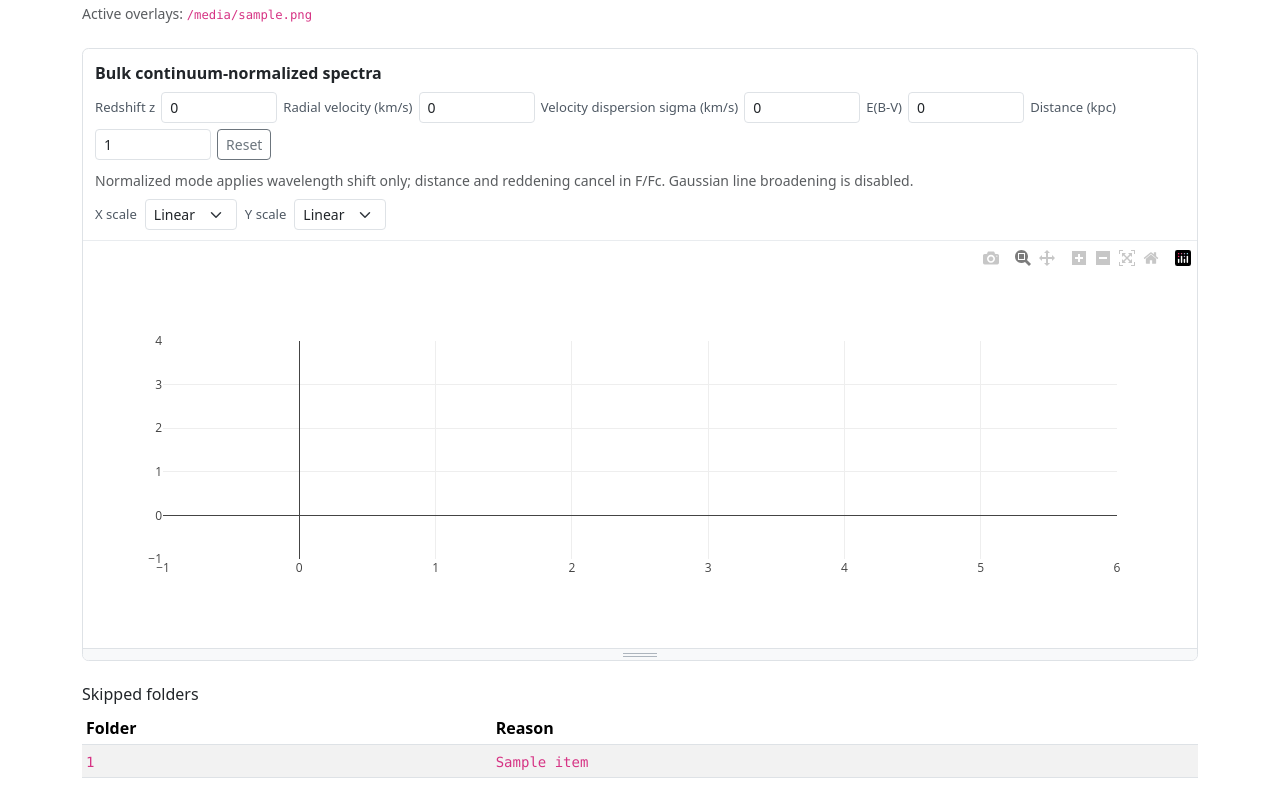
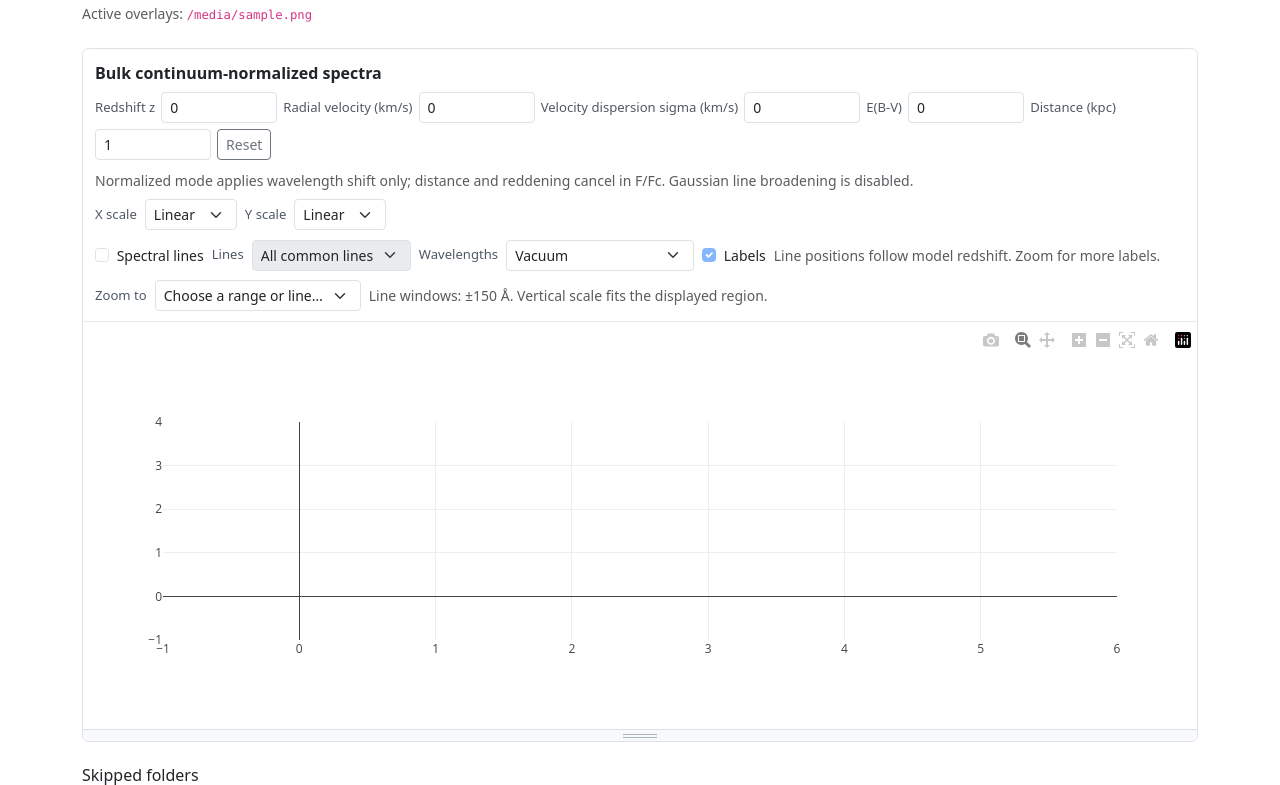
Before and after one commit to karpov-sv/cmfgen_viewer, a Flask app: template cmfgen_viewer/templates/bulk_spectrum_view.html in a window 1280 px wide. Shown: the part 581-1366 px from the top of the page. Run offline with Flask 3, Linux system fonts and the light colour scheme; the template is opened without the code that fills it: most values are stand-ins (such as "Sample title", 1, 10 or a date in 2020); data that the repository does not hold is empty; some libraries are stand-ins or nearby versions.

Commit message:
Add spectral line overlays and spectrum zoom presets
Add shared reference markers to model, bulk, uploaded, and parsed
wavelength plots. Include hydrogen, helium, and common metal lines,
optional labels, air/vacuum conventions, and model redshift tracking.

Provide quick zoom presets for individual lines (+/-150 Angstroms),
the optical range, and all visible spectrum data. Fit the vertical
range to the selected window, including error bars and crossing line
segments, while preserving linear/log scales and existing fit markers.

Document usage and reference sources, extend Chromium smoke coverage,
and report browser connection/command timeouts promptly.

Validation: Python compilation, JavaScript syntax, whitespace checks,
and eight focused JavaScript vertical-zoom checks pass. Chromium
checks passed for overlays and wavelength presets; verification after
adding vertical rescaling was blocked by Chromium initialization
and Runtime.enable timeouts before the application loaded.

```diff
--- a/cmfgen_viewer/static/bulk_spectrum_view.js
+++ b/cmfgen_viewer/static/bulk_spectrum_view.js
@@ -262,5 +262,6 @@
     syncVisibilityButtons();
     applyBulkVisibilityToggles();
     CmfgenSpectrumControls.bindVerticalResize(target);
+    CmfgenSpectralLines.bind(target, { redshiftInput: redshiftInput });
   });
 })();
--- /dev/null
+++ b/cmfgen_viewer/static/spectral_lines.js
@@ -0,0 +1,318 @@
+/* Common reference lines, in Angstroms. See doc/spectral-line-overlay.md for
+ * sources and conventions. Multiplets use representative positions. */
+(function () {
+  "use strict";
+  var markerName = "cmfgen-spectral-line";
+  var colors = { hydrogen: "#a34747", helium: "#7054a2", metals: "#537787" };
+
+  // Ciddor (1996), as used by SDSS DR9+. Never extrapolate into the vacuum UV.
+  function vacuumToAir(wavelength) {
+    if (wavelength < 2000) return wavelength;
+    var s2 = Math.pow(10000 / wavelength, 2);
+    return wavelength / (1 + 0.05792105 / (238.0185 - s2) + 0.00167917 / (57.362 - s2));
+  }
+
+  function airToVacuum(wavelength) {
+    var vacuum = wavelength;
+    for (var i = 0; i < 4; i += 1) vacuum *= wavelength / vacuumToAir(vacuum);
+    return vacuum;
+  }
+
+  // [label, group, rest wavelength, native medium]. NIST supplies H/He;
+  // SDSS supplies optical metal lines and representative UV blend positions.
+  var catalog = [
+    ["Lyγ", "hydrogen", 972.5367, "vacuum"],
+    ["Lyβ", "hydrogen", 1025.7222, "vacuum"],
+    ["Lyα", "hydrogen", 1215.6682, "vacuum"],
+    ["H8", "hydrogen", 3889.049, "air"],
+    ["Hε", "hydrogen", 3970.072, "air"],
+    ["Hδ", "hydrogen", 4102.89, "vacuum"],
+    ["Hγ", "hydrogen", 4341.68, "vacuum"],
+    ["Hβ", "hydrogen", 4862.683, "vacuum"],
+    ["Hα", "hydrogen", 6564.614, "vacuum"],
+    ["Paδ", "hydrogen", 10049.4, "air"],
+    ["Paγ", "hydrogen", 10938.1, "air"],
+    ["Paβ", "hydrogen", 12818.07, "air"],
+    ["Paα", "hydrogen", 18751.01, "air"],
+    ["Brγ", "hydrogen", 21655.3, "air"],
+    ["Brα", "hydrogen", 40511.6, "air"],
+    ["He II", "helium", 1640.4, "vacuum"],
+    ["He I", "helium", 3888.6489, "air"],
+    ["He I", "helium", 4026.191, "air"],
+    ["He I", "helium", 4387.929, "air"],
+    ["He I", "helium", 4471.479, "air"],
+    ["He II", "helium", 4685.7044, "air"],
+    ["He I", "helium", 4713.146, "air"],
+    ["He I", "helium", 4921.931, "air"],
+    ["He I", "helium", 5015.678, "air"],
+    ["He II", "helium", 5411.52, "air"],
+    ["He I", "helium", 5875.6148, "air"],
+    ["He II", "helium", 6560.10, "air"],
+    ["He I", "helium", 6678.1517, "air"],
+    ["He I", "helium", 7065.1771, "air"],
+    ["He I", "helium", 10830.3398, "air"],
+    ["He I", "helium", 20581.287, "air"],
+    ["O VI blend", "metals", 1033.82, "vacuum"],
+    ["N V blend", "metals", 1240.81, "vacuum"],
+    ["Si IV blend", "metals", 1397.61, "vacuum"],
+    ["C IV blend", "metals", 1549.48, "vacuum"],
+    ["C III] blend", "metals", 1908.734, "vacuum"],
+    ["Mg II blend", "metals", 2799.117, "vacuum"],
+    ["[O II]", "metals", 3727.092, "vacuum"],
+    ["[O II]", "metals", 3729.875, "vacuum"],
+    ["Ca II K", "metals", 3934.777, "vacuum"],
+    ["Ca II H", "metals", 3969.588, "vacuum"],
+    ["[O III]", "metals", 4364.436, "vacuum"],
+    ["[O III]", "metals", 4960.295, "vacuum"],
+    ["[O III]", "metals", 5008.239, "vacuum"],
+    ["Na I D blend", "metals", 5895.6, "vacuum"],
+    ["[O I]", "metals", 6302.046, "vacuum"],
+    ["[N II]", "metals", 6549.86, "vacuum"],
+    ["[N II]", "metals", 6585.27, "vacuum"],
+    ["[S II]", "metals", 6718.29, "vacuum"],
+    ["[S II]", "metals", 6732.68, "vacuum"],
+    ["Ca II", "metals", 8500.36, "vacuum"],
+    ["Ca II", "metals", 8544.44, "vacuum"],
+    ["Ca II", "metals", 8664.52, "vacuum"]
+  ].map(function (line) {
+    var vacuum = line[3] === "air" ? airToVacuum(line[2]) : line[2];
+    return { label: line[0], group: line[1], vacuum: vacuum, air: vacuumToAir(vacuum) };
+  }).sort(function (a, b) { return a.vacuum - b.vacuum; });
+
+  function bind(target, options) {
+    var show = document.getElementById(target.id + "-lines-show");
+    if (!show || target.__spectralLinesBound) return;
+    target.__spectralLinesBound = true;
+    options = options || {};
+    var group = document.getElementById(target.id + "-lines-group");
+    var medium = document.getElementById(target.id + "-lines-medium");
+    var labels = document.getElementById(target.id + "-lines-labels");
+    var zoom = document.getElementById(target.id + "-lines-zoom");
+    var zoomOptions = [];
+    var coverageSnapshot = [];
+    var coverage = null;
+    var frame = null;
+
+    function spectrumCoverage() {
+      var data = target.data || [];
+      if (coverageSnapshot.length === data.length && data.every(function (trace, index) {
+        return coverageSnapshot[index].x === trace.x && coverageSnapshot[index].visible === trace.visible;
+      })) return coverage;
+      coverageSnapshot = data.map(function (trace) { return { x: trace.x, visible: trace.visible }; });
+      var low = Infinity;
+      var high = -Infinity;
+      data.forEach(function (trace) {
+        if (trace.visible === false || trace.visible === "legendonly" || !trace.x) return;
+        for (var i = 0; i < trace.x.length; i += 1) {
+          var wavelength = Number(trace.x[i]);
+          if (!Number.isFinite(wavelength) || wavelength <= 0) continue;
+          low = Math.min(low, wavelength);
+          high = Math.max(high, wavelength);
+        }
+      });
+      coverage = high > low ? [low, high] : null;
+      return coverage;
+    }
+
+    function currentRedshift() {
+      return options.redshiftInput ? Number(options.redshiftInput.value) : 0;
+    }
+
+    function updateZoomOptions(redshift) {
+      var range = spectrumCoverage();
+      zoom.querySelector('[value="full"]').disabled = !range;
+      zoomOptions.forEach(function (option, index) {
+        var line = catalog[index];
+        var center = line[medium.value] * (1 + redshift);
+        var text = line.label + " · " + center.toFixed(1) + " Å";
+        if (option.textContent !== text) option.textContent = text;
+        option.disabled = !range || !Number.isFinite(center) || center < range[0] || center > range[1];
+      });
+    }
+
+    function fluxRangeInWindow(range) {
+      var xIsLog = target._fullLayout.xaxis.type === "log";
+      var yAxis = target._fullLayout.yaxis;
+      var yIsLog = yAxis.type === "log";
+      var low = Infinity;
+      var high = -Infinity;
+
+      function axisFlux(value) {
+        if (value === null || value === undefined || value === "") return NaN;
+        value = Number(value);
+        if (!Number.isFinite(value) || (yIsLog && value <= 0)) return NaN;
+        return yIsLog ? Math.log10(value) : value;
+      }
+
+      function include(value) {
+        if (!Number.isFinite(value)) return;
+        low = Math.min(low, value);
+        high = Math.max(high, value);
+      }
+
+      (target.data || []).forEach(function (trace) {
+        if (trace.visible === false || trace.visible === "legendonly" ||
+            (trace.yaxis && trace.yaxis !== "y") || !trace.x || !trace.y) return;
+        var drawLines = String(trace.mode || "lines").indexOf("lines") !== -1;
+        var errors = trace.error_y;
+        var previous = null;
+        for (var i = 0; i < Math.min(trace.x.length, trace.y.length); i += 1) {
+          var x = trace.x[i] == null ? NaN : Number(trace.x[i]);
+          var y = axisFlux(trace.y[i]);
+          if (!Number.isFinite(x) || !Number.isFinite(y) || (xIsLog && x <= 0)) {
+            if (!trace.connectgaps) previous = null;
+            continue;
+          }
+          if (x >= range[0] && x <= range[1]) {
+            include(y);
+            if (errors && errors.visible !== false && (!errors.type || errors.type === "data")) {
+              var plus = Number(errors.array && errors.array[i]);
+              var minus = errors.symmetric === false
+                ? Number(errors.arrayminus && errors.arrayminus[i]) : plus;
+              if (Number.isFinite(plus) && plus >= 0) include(axisFlux(Number(trace.y[i]) + plus));
+              if (Number.isFinite(minus) && minus >= 0) include(axisFlux(Number(trace.y[i]) - minus));
+            }
+          }
+          // A sparse line can cross the window even when neither endpoint is
+          // inside it. Interpolate in plot coordinates, including log axes.
+          if (drawLines && previous && previous.x !== x) {
+            range.forEach(function (edge) {
+              if (edge <= Math.min(previous.x, x) || edge >= Math.max(previous.x, x)) return;
+              var first = xIsLog ? Math.log10(previous.x) : previous.x;
+              var last = xIsLog ? Math.log10(x) : x;
+              var position = xIsLog ? Math.log10(edge) : edge;
+              include(previous.y + (y - previous.y) * (position - first) / (last - first));
+            });
+          }
+          previous = { x: x, y: y };
+        }
+      });
+      if (!Number.isFinite(low) || !Number.isFinite(high)) return null;
+      var padding = high > low ? (high - low) * 0.05 : yIsLog ? 0.05 : (Math.abs(low) || 1) * 0.05;
+      var result = [low - padding, high + padding];
+      return yAxis.range && yAxis.range[0] > yAxis.range[1] ? result.reverse() : result;
+    }
+
+    function zoomToRange(range) {
+      var axis = target._fullLayout.xaxis;
+      var update = {
+        "xaxis.autorange": false,
+        "xaxis.range": axis.type === "log" ? range.map(Math.log10) : range
+      };
+      var fluxRange = fluxRangeInWindow(range);
+      if (fluxRange) {
+        update["yaxis.autorange"] = false;
+        update["yaxis.range"] = fluxRange;
+      }
+      return Plotly.relayout(target, update);
+    }
+
+    ["hydrogen", "helium", "metals"].forEach(function (family) {
+      var optgroup = document.createElement("optgroup");
+      optgroup.label = family.charAt(0).toUpperCase() + family.slice(1);
+      catalog.forEach(function (line, index) {
+        if (line.group !== family) return;
+        var option = document.createElement("option");
+        option.value = "line-" + index;
+        zoomOptions[index] = option;
+        optgroup.appendChild(option);
+      });
+      zoom.appendChild(optgroup);
+    });
+    zoom.addEventListener("change", function () {
+      var selection = zoom.value;
+      // This is a jump menu: returning to the prompt lets the same preset be
+      // selected again after panning, changing scale, or changing redshift.
+      zoom.value = "";
+      if (selection === "full") {
+        var range = spectrumCoverage();
+        if (range) zoomToRange(range);
+      } else if (selection === "optical") {
+        zoomToRange([3800, 7500]);
+      } else if (selection.indexOf("line-") === 0) {
+        var line = catalog[Number(selection.slice(5))];
+        var redshift = currentRedshift();
+        if (!line || !Number.isFinite(redshift) || redshift <= -1) return;
+        var center = line[medium.value] * (1 + redshift);
+        zoomToRange([Math.max(center - 150, 1), center + 150]);
+      }
+    });
+
+    function refresh() {
+      frame = null;
+      if (!target.layout || !target._fullLayout) return;
+      var shapes = target.layout.shapes || [];
+      var annotations = target.layout.annotations || [];
+      var nextShapes = shapes.filter(function (item) { return item.name !== markerName; });
+      var nextAnnotations = annotations.filter(function (item) { return item.name !== markerName; });
+      var axis = target._fullLayout.xaxis;
+      var redshift = currentRedshift();
+      updateZoomOptions(redshift);
+      // Invalid transform inputs leave both the spectrum and its markers at
+      // their last valid positions, rather than drawing at invalid wavelengths.
+      if (show.checked && (!Number.isFinite(redshift) || redshift <= -1)) return;
+      if (show.checked && axis && Array.isArray(axis.range)) {
+        var low = Math.min(axis.range[0], axis.range[1]);
+        var high = Math.max(axis.range[0], axis.range[1]);
+        var candidates = [];
+        catalog.forEach(function (line) {
+          if (group.value !== "all" && group.value !== line.group) return;
+          var rest = line[medium.value];
+          var wavelength = rest * (1 + redshift);
+          var axisPosition = axis.type === "log" ? Math.log10(wavelength) : wavelength;
+          if (axisPosition < low || axisPosition > high) return;
+          nextShapes.push({
+            name: markerName, type: "line", xref: "x", yref: "paper",
+            x0: wavelength, x1: wavelength, y0: 0, y1: 1,
+            layer: "below", line: { color: colors[line.group], width: 1, dash: "dot" }
+          });
+          var pixel = (axisPosition - low) / (high - low) * axis._length;
+          candidates.push({ line: line, rest: rest, wavelength: wavelength, x: axisPosition, pixel: pixel });
+        });
+        // Keep every marker. Give hydrogen labels priority in crowded views,
+        // so a nearby metal or helium feature cannot obscure Hα or Hβ.
+        var priority = { hydrogen: 0, helium: 1, metals: 2 };
+        var occupied = [];
+        candidates.sort(function (a, b) { return priority[a.line.group] - priority[b.line.group]; });
+        candidates.forEach(function (candidate) {
+          var line = candidate.line;
+          var pixel = candidate.pixel;
+          if (!labels.checked || pixel < 10 || pixel > axis._length - 10 ||
+              occupied.some(function (other) { return Math.abs(pixel - other) < 20; })) return;
+          occupied.push(pixel);
+          nextAnnotations.push({
+            name: markerName, xref: "x", yref: "paper", x: candidate.x, y: 0.98,
+            text: line.label, textangle: -90, showarrow: false,
+            xanchor: "center", yanchor: "top", font: { size: 10, color: colors[line.group] },
+            bgcolor: "rgba(255,255,255,0.75)", borderpad: 1,
+            hovertext: line.label + "<br>Rest: " + candidate.rest.toFixed(2) + " Å (" +
+              (medium.value === "air" && line.vacuum >= 2000 ? "air" : "vacuum") +
+              ")<br>Shifted: " + candidate.wavelength.toFixed(2) + " Å"
+          });
+        });
+      }
+      // Preserve fit bounds and other annotations. The equality check also
+      // stops our own relayout from starting an afterplot/relayout loop.
+      if (JSON.stringify(shapes) !== JSON.stringify(nextShapes) ||
+          JSON.stringify(annotations) !== JSON.stringify(nextAnnotations)) {
+        Plotly.relayout(target, { shapes: nextShapes, annotations: nextAnnotations });
+      }
+    }
+
+    function schedule() {
+      if (frame === null) frame = window.requestAnimationFrame(refresh);
+    }
+
+    show.addEventListener("change", function () {
+      group.disabled = labels.disabled = !show.checked;
+      schedule();
+    });
+    [group, medium, labels].forEach(function (input) { input.addEventListener("change", schedule); });
+    // afterplot covers zoom, scale, resize, fit bounds, and transformed/model
+    // traces; no extra traces are added to legends or fitting/export data.
+    target.on("plotly_afterplot", schedule);
+    schedule();
+  }
+
+  window.CmfgenSpectralLines = { bind: bind };
+})();
--- a/cmfgen_viewer/static/spectrum_view.js
+++ b/cmfgen_viewer/static/spectrum_view.js
@@ -562,6 +562,7 @@
     scheduleTransforms();
     syncTransformHiddenFields();
     CmfgenSpectrumControls.bindVerticalResize(target);
+    CmfgenSpectralLines.bind(target, { redshiftInput: redshiftInput });
     syncFitRangeMarkers();
   });
 })();
--- a/cmfgen_viewer/static/upload_spectrum_view.js
+++ b/cmfgen_viewer/static/upload_spectrum_view.js
@@ -496,6 +496,7 @@
     applyAxisScale();
     scheduleTransforms();
     CmfgenSpectrumControls.bindVerticalResize(target);
+    CmfgenSpectralLines.bind(target, { redshiftInput: redshiftInput });
     applyPendingOverlayAction();
     applyPendingFitRangeAction();
   });
--- /dev/null
+++ b/cmfgen_viewer/templates/_spectral_line_controls.html
@@ -0,0 +1,32 @@
+<div class="plot-controls" aria-label="Spectral line overlay">
+  <label class="form-check-label small" for="{{ plot_id }}-lines-show">
+    <input id="{{ plot_id }}-lines-show" class="form-check-input me-1" type="checkbox"> Spectral lines
+  </label>
+  <label for="{{ plot_id }}-lines-group" class="plot-control-label">Lines</label>
+  <select id="{{ plot_id }}-lines-group" class="form-select form-select-sm w-auto" disabled>
+    <option value="all">All common lines</option>
+    <option value="hydrogen">Hydrogen</option>
+    <option value="helium">Helium</option>
+    <option value="metals">Metals</option>
+  </select>
+  <label for="{{ plot_id }}-lines-medium" class="plot-control-label">Wavelengths</label>
+  <select id="{{ plot_id }}-lines-medium" class="form-select form-select-sm w-auto">
+    <option value="vacuum">Vacuum</option>
+    <option value="air">Air (UV stays vacuum)</option>
+  </select>
+  <label class="form-check-label small" for="{{ plot_id }}-lines-labels">
+    <input id="{{ plot_id }}-lines-labels" class="form-check-input me-1" type="checkbox" checked disabled> Labels
+  </label>
+  <span class="small text-muted">{% if redshift_id is defined %}Line positions follow model redshift.{% else %}Rest wavelengths.{% endif %} Zoom for more labels.</span>
+</div>
+<div class="plot-controls">
+  <label for="{{ plot_id }}-lines-zoom" class="plot-control-label">Zoom to</label>
+  <select id="{{ plot_id }}-lines-zoom" class="form-select form-select-sm w-auto">
+    <option value="" selected>Choose a range or line…</option>
+    <optgroup label="Spectrum views">
+      <option value="full">Whole spectrum</option>
+      <option value="optical">Optical (3800–7500 Å)</option>
+    </optgroup>
+  </select>
+  <span class="small text-muted">Line windows: ±150 Å. Vertical scale fits the displayed region.</span>
+</div>
--- a/cmfgen_viewer/templates/bulk_spectrum_view.html
+++ b/cmfgen_viewer/templates/bulk_spectrum_view.html
@@ -176,6 +176,7 @@
           </div>
         {% endif %}
       </div>
+      {% include "_spectral_line_controls.html" %}
       <div class="plotly-resizable">
         <div id="{{ plot_id }}" class="plotly-chart"></div>
         <div class="plot-resize-handle" role="separator" aria-orientation="vertical" aria-label="Resize plot"></div>
@@ -183,6 +184,7 @@
     </div>
     <script src="{{ url_for('static', filename='spectrum_transforms.js') }}"></script>
 <script src="{{ url_for('static', filename='spectrum_controls.js') }}"></script>
+<script src="{{ url_for('static', filename='spectral_lines.js') }}"></script>
 <script type="application/json">
 {
   "plot_id": {{ plot_id | tojson }},
--- a/cmfgen_viewer/templates/spectrum_view.html
+++ b/cmfgen_viewer/templates/spectrum_view.html
@@ -331,6 +331,7 @@
           <option value="log" {% if plot_data.default_y_scale == 'log' %}selected{% endif %}>Log</option>
         </select>
       </div>
+      {% include "_spectral_line_controls.html" %}
       <div class="plotly-resizable">
         <div id="{{ plot_id }}" class="plotly-chart"></div>
         <div class="plot-resize-handle" role="separator" aria-orientation="vertical" aria-label="Resize plot"></div>
@@ -338,6 +339,7 @@
     </div>
     <script src="{{ url_for('static', filename='spectrum_transforms.js') }}"></script>
 <script src="{{ url_for('static', filename='spectrum_controls.js') }}"></script>
+<script src="{{ url_for('static', filename='spectral_lines.js') }}"></script>
 <script type="application/json">
 {
   "plot_id": {{ plot_id | tojson }},
--- a/cmfgen_viewer/templates/upload_spectrum_view.html
+++ b/cmfgen_viewer/templates/upload_spectrum_view.html
@@ -164,6 +164,7 @@
             <option value="log" {% if plot_data.default_y_scale == 'log' %}selected{% endif %}>Log</option>
           </select>
         </div>
+        {% include "_spectral_line_controls.html" %}
         <div class="plotly-resizable">
           <div id="{{ plot_id }}" class="plotly-chart"></div>
           <div class="plot-resize-handle" role="separator" aria-orientation="vertical" aria-label="Resize plot"></div>
@@ -171,6 +172,7 @@
       </div>
       <script src="{{ url_for('static', filename='spectrum_transforms.js') }}"></script>
 <script src="{{ url_for('static', filename='spectrum_controls.js') }}"></script>
+<script src="{{ url_for('static', filename='spectral_lines.js') }}"></script>
 <script type="application/json">
 {
   "plot_id": {{ plot_id | tojson }},
```
Also changed, not shown: cmfgen_viewer/templates/file_view.html (+17 -0 lines), doc/spectral-line-overlay.md (added, +51 -0 lines), tests/browser_smoke.mjs (+156 -3 lines), tests/test_browser_smoke.py (+4 -2 lines), README.md.
